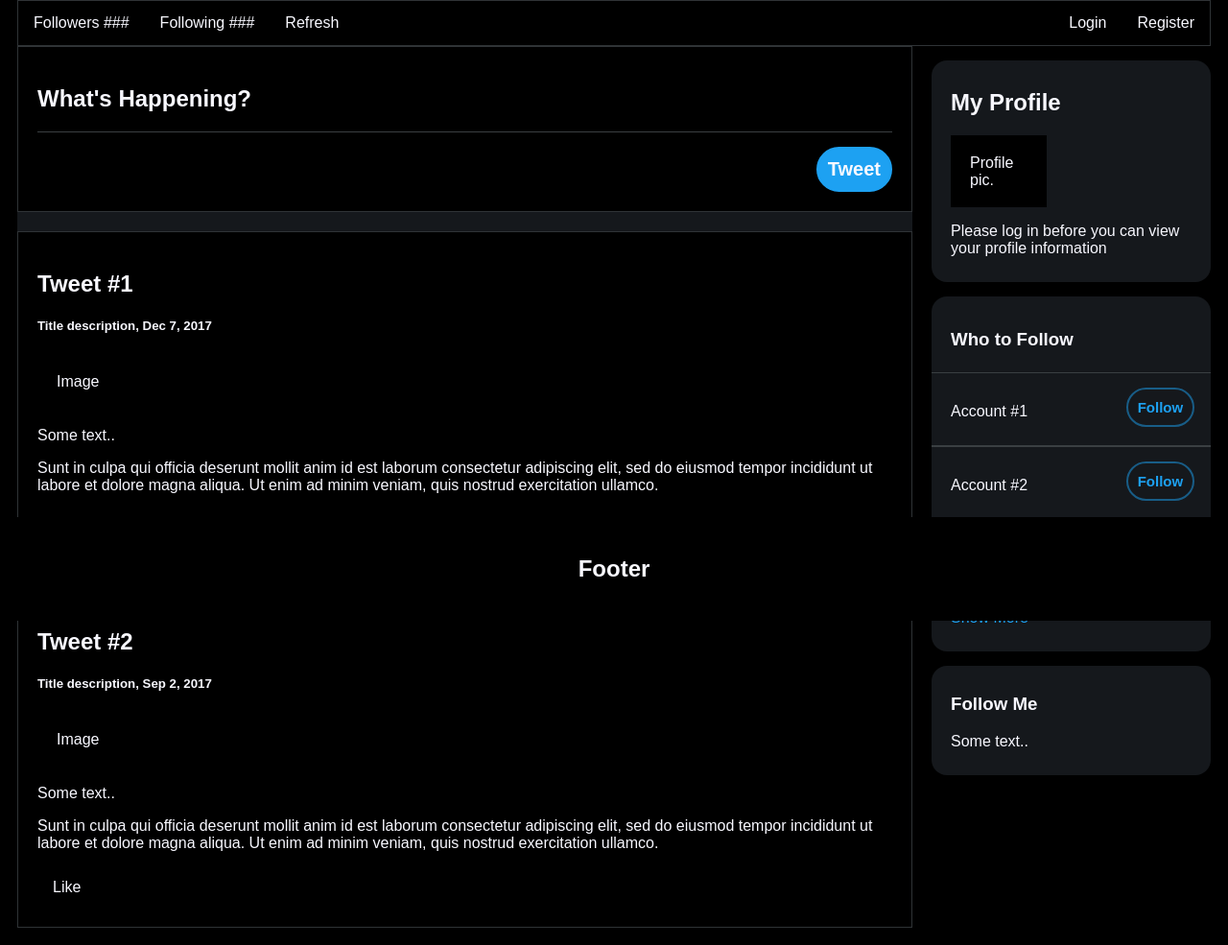
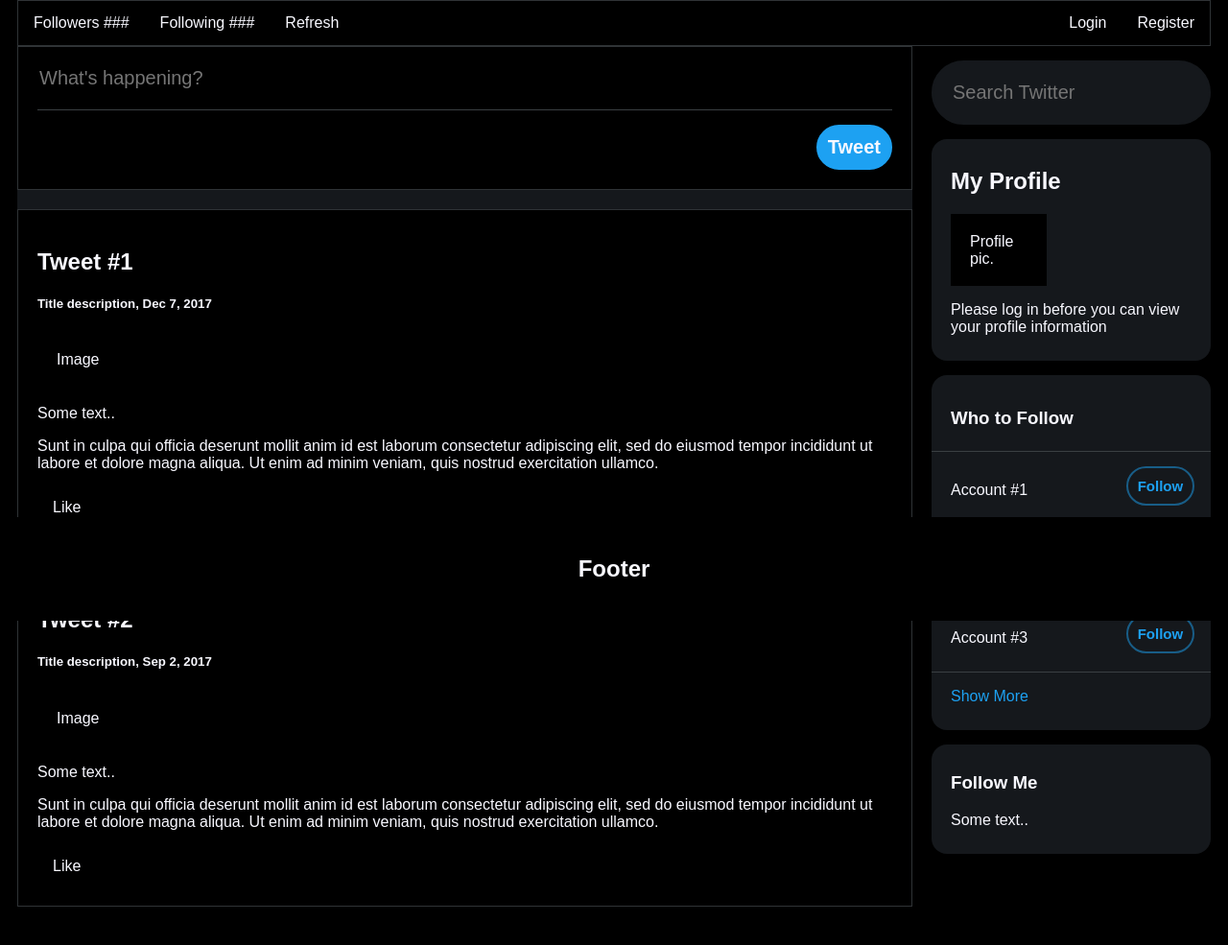
Before and after one commit to Intro-to-SE-Spring-21/Group-8, a Django app: page / in a window 1280 px wide. Shown: the part 153-1138 px from the top of the page at 96% size. After the commit the page ends 1098 px from the top, so only its background shows below. Run offline with Django 3.2, Linux system fonts and the light colour scheme.

Commit message:
Search Bar and Tweet generator made

```diff
--- a/Main_Page/templates/Main_Page/base.html
+++ b/Main_Page/templates/Main_Page/base.html
@@ -90,6 +90,29 @@
   margin-top: 15px;
 }
 
+/* Search Bar */
+.search input[type=text] {
+  margin-top: 15px;
+  padding: 20px;
+  border-style: solid;
+  border-radius: 35px;
+  border-color: rgb(21,24,28);
+  width: 100%;
+  height: 100%;
+  font-size: 20px;
+  background-color: rgb(21,24,28);
+  color: rgb(47, 51, 54);
+}
+
+.search input[type=text]:focus {
+  background-color: black;
+  color: ghostwhite;
+  border-style: solid;
+  border-radius: 35px;
+  border-color: rgb(29,161,242,1.00);
+  outline: none;
+}
+
 /* Following_button */
 .follow_button {
   border-color: rgb(29,161,242,0.50);
@@ -102,6 +125,7 @@
   font-size: 15px;
   font-weight: bolder;
   cursor: pointer;
+  outline: none;
 }
 
 .follow_button:hover {
@@ -151,6 +175,7 @@
   font-size: 16px;
   color: ghostwhite;
   background-color: rgba(0,0,0,0);
+  outline: none
 }
 
 .like:hover {
@@ -167,6 +192,21 @@
   padding: 20px;
 }
 
+.tweet input[type=text] {
+  width: 100%;
+  height: 100%;
+  background-color: black;
+  color: rgb(21,24,28);
+  border: none;
+  outline: none;
+  font-size: 20px;
+  margin-bottom: 20px;
+}
+
+.tweet input[type=text]:focus {
+  color: ghostwhite;
+}
+
 .tweet_button {
   border-radius: 32px;
   padding: 10px;
@@ -179,6 +219,7 @@
   border-style: solid;
   float: right;
   cursor: pointer;
+  outline: none
 }
 
 /* Clear floats after the columns */
@@ -237,7 +278,7 @@
 <div class="row">
   <div class="leftcolumn">
     <div class="tweet">
-      <h2>What's Happening?</h2>
+      <input type="text" placeholder="What's happening?">
       <div style="border-top-color:rgb(58, 63, 66);
       border-top-style: solid;
       border-top-width: 1px;
@@ -251,6 +292,9 @@
     {% endblock %}
   </div>
   <div class="rightcolumn">
+    <div class="search" style="border-radius: 35px;">
+      <input type="text" placeholder="Search Twitter">
+    </div>
     <div class="card">
       <h2>My Profile</h2>
       <div class="fakeimg" style="height:75px;width:100px">Profile pic.</div>
```
